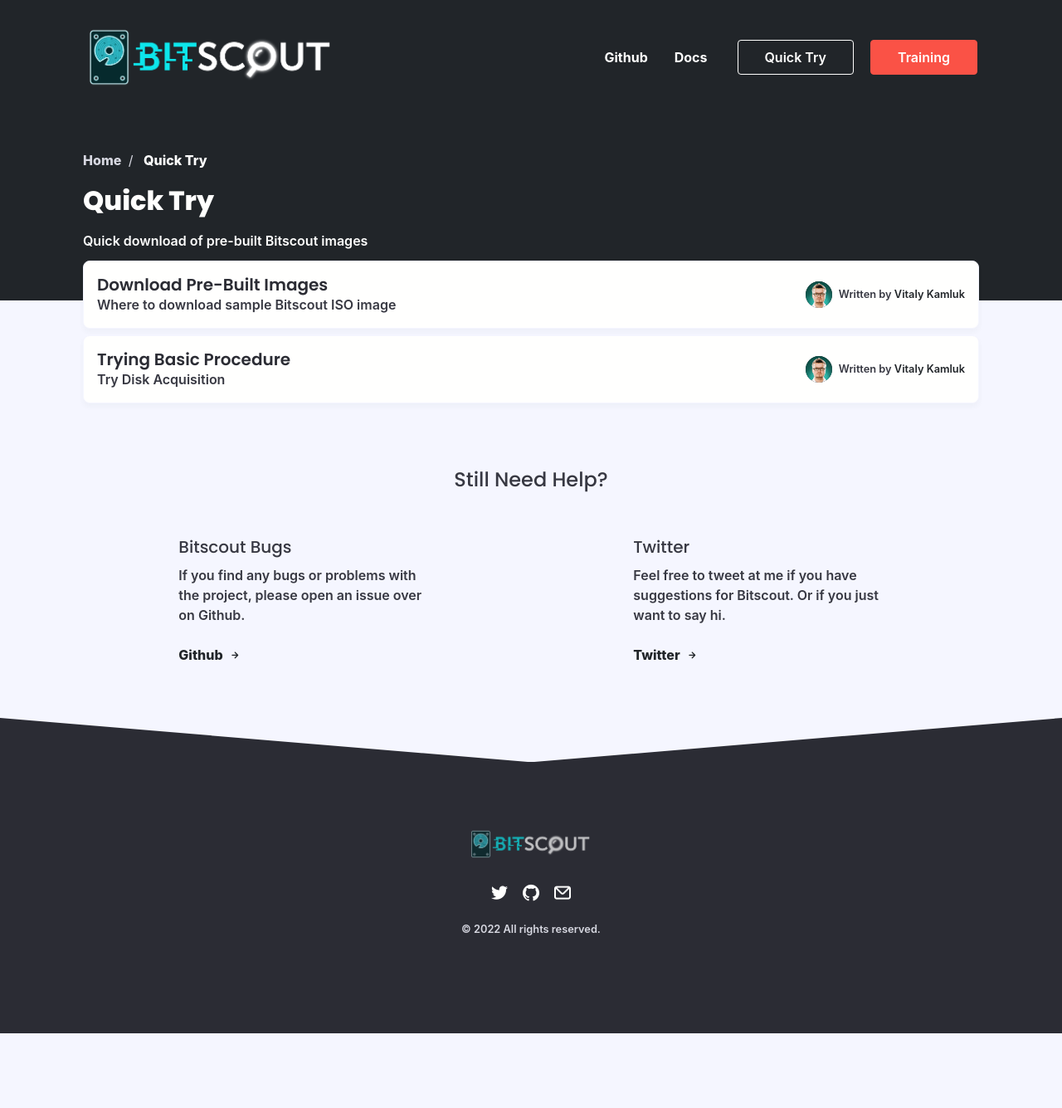
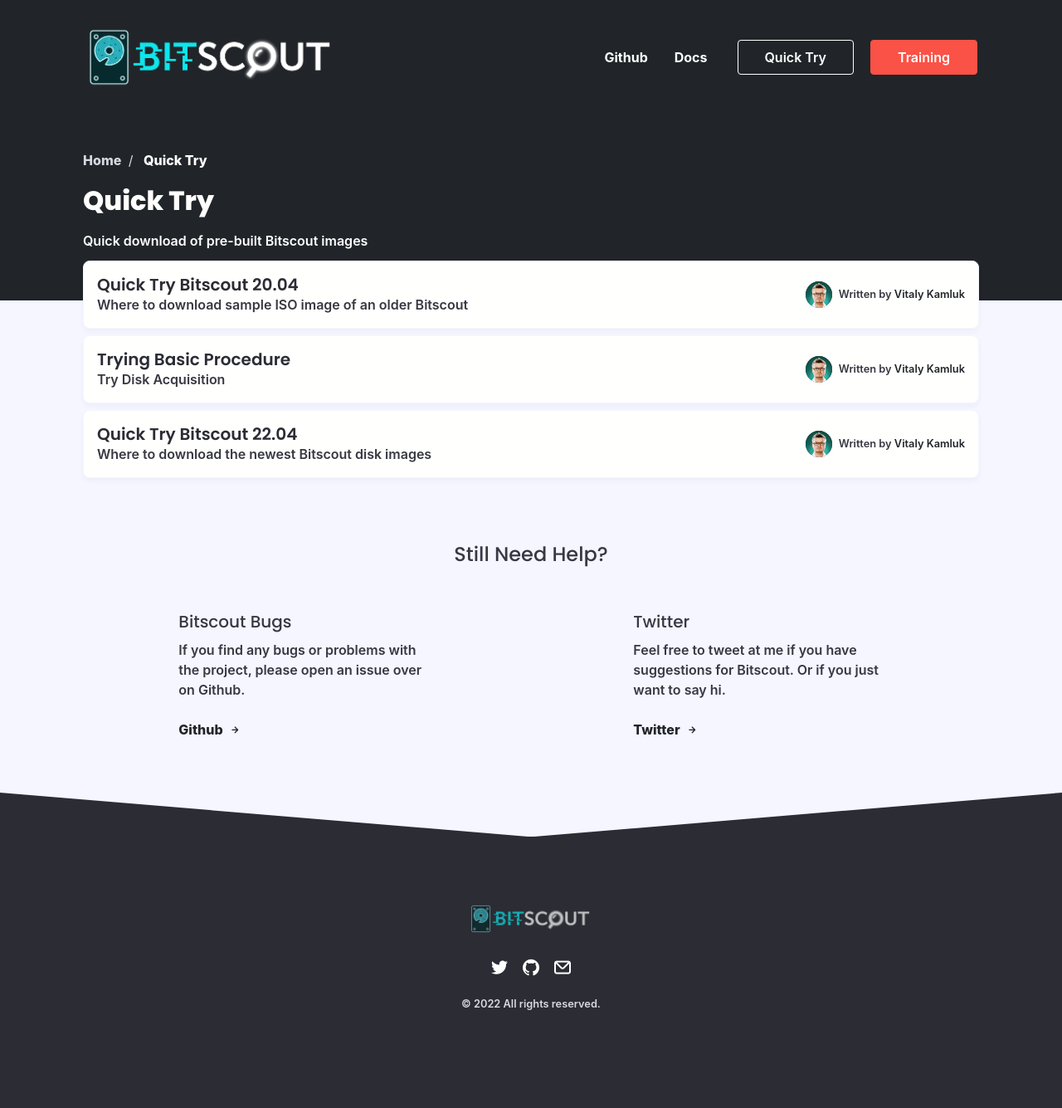
Before and after one commit to bitscout-forensics/bitscout-forensics.github.io, a Jekyll site: the page built from quick-try.html, in a window 1280 px wide. Shown: the whole page at 83% size. Built offline with Jekyll 4.4.1, drawn with Linux system fonts in a browser that asks for light colours; nearby versions of some CDN libraries; some web fonts are replaced; before the commit the page ends 1245 px from its top, so only the background shows below that; some of the changed lines change nothing that is shown.

Commit message:
Updated pre-built images for version 22.04

```diff
--- a/_config.yml
+++ b/_config.yml
@@ -54,7 +54,7 @@
 nav_item_three_link: #
 
 nav_button_one: Quick Try
-nav_button_one_link: quick-try/prebuilt-images
+nav_button_one_link: quick-try/prebuilt-images-22.04
 
 nav_button_two: Training
 nav_button_two_link: training/botconf2022
--- a/_posts/quick-try/2020-02-16-prebuilt-images.md
+++ b/_posts/quick-try/2020-02-16-prebuilt-images-20.04.md
@@ -1,10 +1,10 @@
 ---
 layout: post
-title: Download Pre-Built Images
+title: Quick Try Bitscout 20.04
 date: 2020-02-16
 category: quick-try
 author: vitaly
-short-description: Where to download sample Bitscout ISO image
+short-description: Where to download sample ISO image of an older Bitscout
 ---
 
 -----
--- /dev/null
+++ b/_posts/quick-try/2022-04-22-prebuilt-images-22.04.md
@@ -0,0 +1,51 @@
+---
+layout: post
+title: Quick Try Bitscout 22.04
+date: 2022-04-22
+category: quick-try
+author: vitaly
+short-description: Where to download the newest Bitscout disk images
+---
+
+-----
+
+### PRE-BUILT IMAGES ###
+Note: We do not recommend to use pre-built images for any of your real operations. But you may quickly fetch one of those and try Bitscout on a test VM without building the ISO yourself. If you find it useful and manage to do some basic things, make sure you learn some advanced techniques and then move to building your own custom image.
+
+Here is the list of the latest medium-sized pre-built images for various scenarios
+
+[Bitscout 22.04 ISO](https://mega.nz/file/PtRlSAiT#-TCLPCv0PS6xpbhDwWjXkZ3Ea8sZbDeGi-hYBUn64Z8){: .btn .btn-red }
+**Size:** 980MB
+**Description:** This image includes some of the most essential forensic tools on top of minimal build. If it doesn't contain your tools, you may add them manually to keep the ISO size relatively small or make your own larger build. THis is perfect for quick investigation. It is suitable for being burnt to a CD-ROM disc or used from a USB drive. But if you want to use data persistence (preserve changes after Bitscout restart), checkout other images below.
+**SHA256:** 0d9d3dbbe0ee7d96e70a5028a0b6433f556f47ae867b1019260462d105f1009c
+
+[Bitscout 22.04 RAW](https://mega.nz/file/X8BwHTjL#Kpk-hOswMpy98MYAKFynCp2Ew_zsR8Er4yaj204s5y0){: .btn .btn-red }
+**Size:** 3.3GB
+**Description:** This image includes all the files from the medium size ISO build, but is larger in size, because it contains uncompressed root filesystem and a persistence partiion size. It can be transferred directly to a USB drive using dd tool, or maybe even mounted as a remote disk over HTTP. You may use this image and convert to any other disk format to play in a VM, but if you use VirtualBox, VMware, or QEmu, check out special build below.
+**SHA256:** b5f4af064dfe17e7119474b021a76449163001f5265bcaaac2efa722f7ba88c9
+
+[Bitscout 22.04 VMDK](https://mega.nz/file/i1xChTzb#N5XxwG75EeoFfx95NS8CvhatfVWfD1qLhrSMb4jXjXo){: .btn .btn-red }
+**Size:** 2.4GB
+**Description:** This disk image is identical in contents to the RAW disk image build above, but it's more compact due to more optimal way to store unused disk space on a virtual disk. This image should work if you use VirtualBox or VMware Workstation or your VM software supports VMDK disk format.
+**SHA256:** 8d85564030d97cd60ba5dee54ca458436b6f17f530f2464755d73c45f55aedb1
+
+[Bitscout 22.04 QCOW2](https://mega.nz/file/O1ARgIJL#Hk4UyR5yKK9-KELUu5FrKA7cbrBzDiSc1ZXp9LGSkM8){: .btn .btn-red }
+**Size:** 2.4GB
+**Description:** This disk image is identical to the others in contents, but it comes in QCOW2 format for QEmu-based virtualization software. If you are familiar with virsh/virt-manager/libvirt, this is the droid you are looking for!
+**SHA256:** ea2b26256efecceec8950ab19fe9929007d3f9506d0b289b25e0f9b969fc0ee7
+
+
+
+### GETTING ACCESS ###
+Once the demo system is started you should be able to connect to Bitscout over SSH. All you need to know is the IP address of the booted system. You may find it in the settings of eth0 interface as outputed by the Bitscout management tool on VM screen: go to STATUS menu to find the network interfaces status.
+
+Connecting to Bitscout (i.e. VM IP: 192.168.0.2):
+`$ ssh user@192.168.0.2`
+
+Once you connected, you may become 'root' (pseudo-root, in fact):
+`$ sudo -i`
+Enter empty password (just press ENTER).
+
+To connect to host system of Bitscout, simply use port 23:
+`$ ssh -p23 user@192.168.0.2`
+Similarly, there is no password required for 'user' account, which can run superuser commands using sudo.
```
